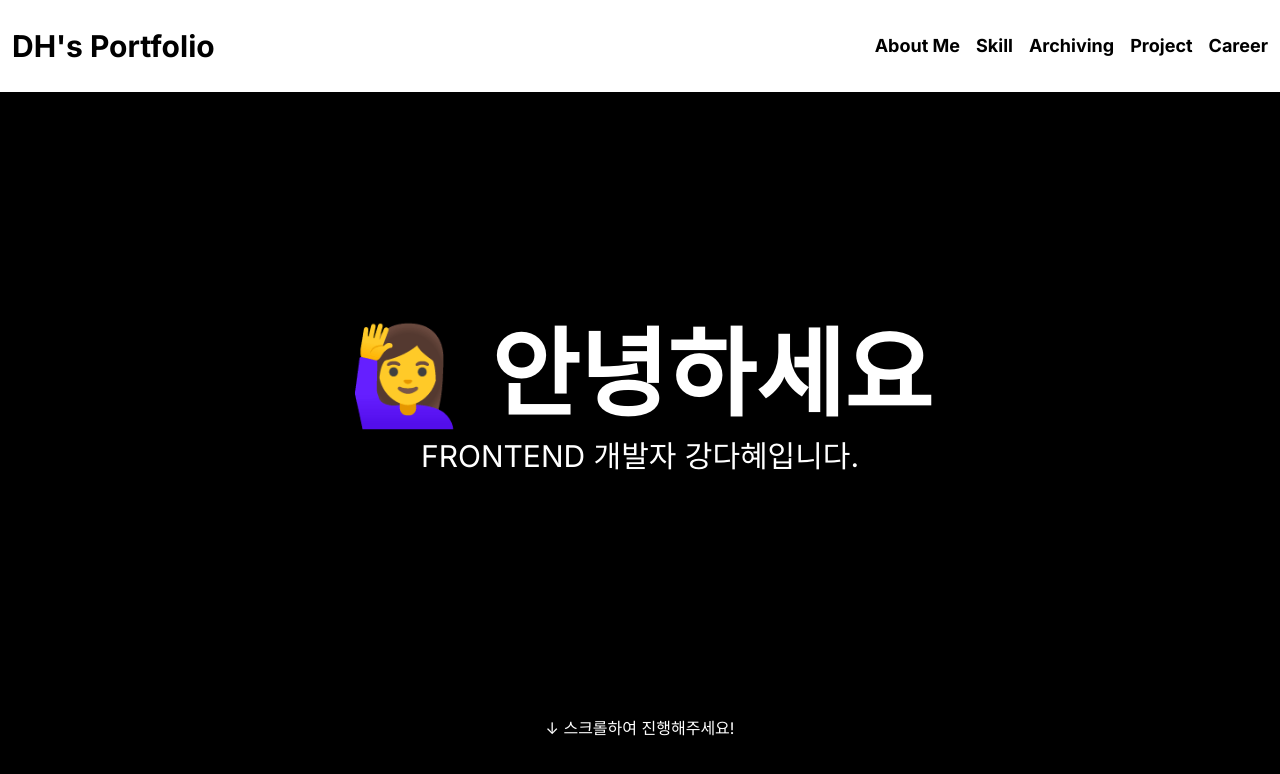
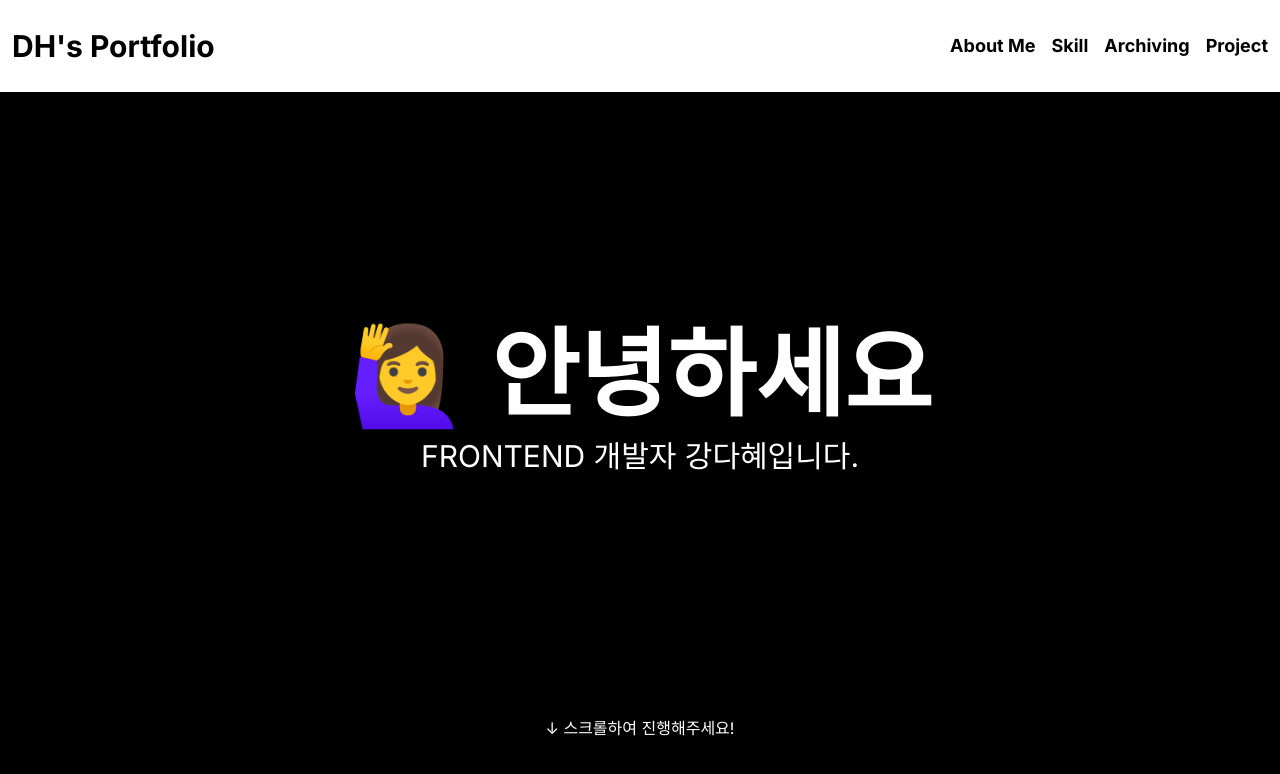
Before and after one commit to dhkang501/next-portfolio, a Next.js app: page / in a window 1280 px wide. Shown: the top 774 px of the page. Built offline with nearby package versions, Linux system fonts and the light colour scheme.

Commit message:
- header Career 주석처리, 추가개발 예정

```diff
--- a/app/(site)/page.tsx
+++ b/app/(site)/page.tsx
@@ -22,7 +22,7 @@ const page = () => {
     { title: 'Skill', scrollIndex: 2, ref: skillRef },
     { title: 'Archiving', scrollIndex: 3, ref: archivingRef },
     { title: 'Project', scrollIndex: 4, ref: projectRef },
-    { title: 'Career', scrollIndex: 5, ref: careerRef },
+    // { title: 'Career', scrollIndex: 5, ref: careerRef },
   ];
 
   // 섹션으로 스크롤 이동
```
